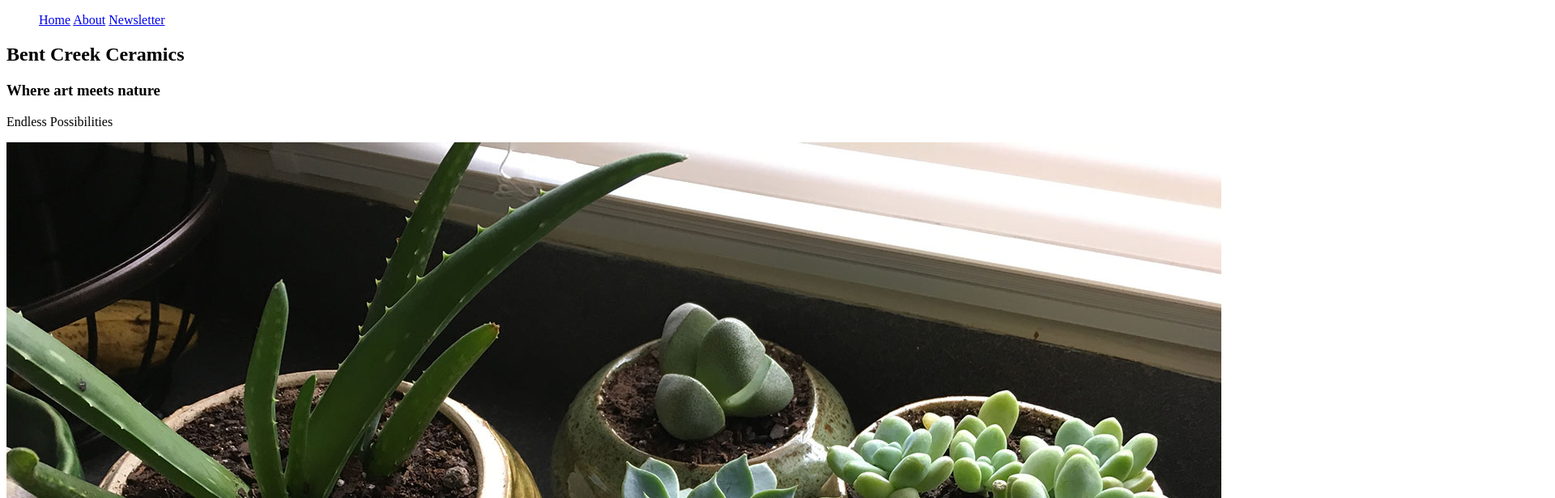
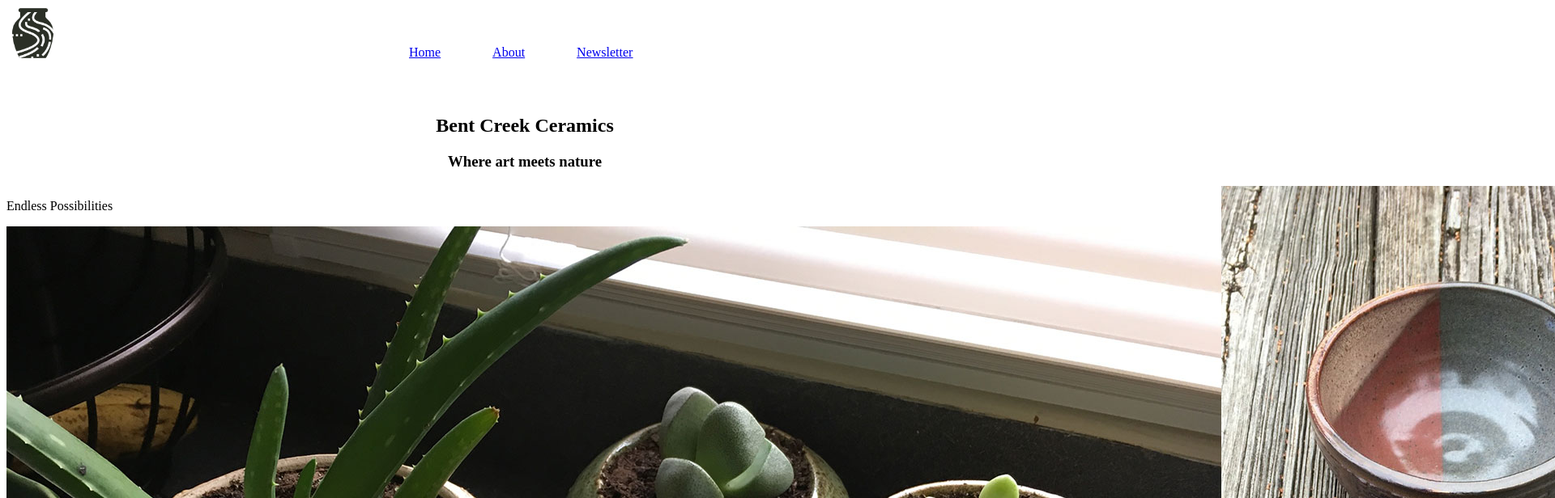
Before and after one commit to dean9090/week-one-project, a plain HTML site: page index.html in a window 1280 px wide. Shown: the top 616 px of the page at 81% size, 1920 px wide, since content can reach past the window. Drawn offline with Linux system fonts and the light colour scheme.

Commit message:
Old set up trying something new

```diff
--- a/index.html
+++ b/index.html
@@ -3,18 +3,21 @@
   <head>
     <link href="https://fonts.googleapis.com/css?family=Merriweather:300,300i,400,400i,700|Roboto:300,300i,400,400i" rel="stylesheet">
     <meta charset="utf-8">
+    <link rel="stylesheet" href="styles.css">
     <title>Bent Creek Ceramics</title>
   </head>
   <body>
-    <nav>
+
+    <nav class="nav-bar">
+      <img src="images/bent-creek-logo.png" alt="Logo">
       <ul>
-        <a href="index.html" class="nav-bar">Home</a>
-        <a href="about.html" class="nav-bar">About</a>
-        <a href="newsletter.html" class="nav-bar">Newsletter</a>
+        <li><a href="index.html" class="nav-bar">Home</a></li>
+        <li><a href="about.html" class="nav-bar">About</a></li>
+        <li><a href="newsletter.html" class="nav-bar">Newsletter</a></li>
       </ul>
     </nav>
 
-    <section class="Title">
+    <section class="title">
       <h1>Bent Creek Ceramics</h1>
       <h3>Where art meets nature</h3>
     </section>
--- a/styles.css
+++ b/styles.css
@@ -19,3 +19,61 @@
   Input Border Bottom (Focus): #967343
 
 */
+body{
+
+  width: 100%;
+  /*ADD FONT*/
+
+}
+
+.nav-bar{
+  display: flex;
+  flex-direction: row;
+
+}
+.nav-bar>img{
+
+  margin-left: 0;
+  width: 65px;
+  height: 65px;
+
+}
+
+.nav-bar>ul{
+
+  color: gray;
+  display: flex;
+  flex-direction: row;
+  padding-left: 25em;
+
+}
+ul>li{
+
+  display: flex;
+
+  width: 100%;
+  padding: 2em;
+  text-decoration: underline;
+}
+
+.title>h1{
+
+  display: flex;
+  justify-content: center;
+
+}
+
+.title>h3{
+  display: flex;
+  justify-content: center;
+}
+
+.First-row{
+  display: flex;
+  flex-wrap: nowrap;
+}
+
+.Second-row{
+  display: flex;
+  flex-wrap: nowrap;
+}
```
Also changed, not shown: about.html (+8 -5 lines), newsletter.html (+6 -4 lines).
